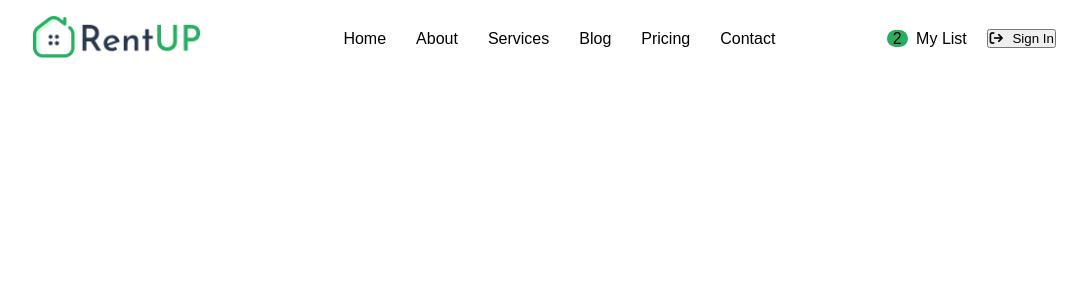
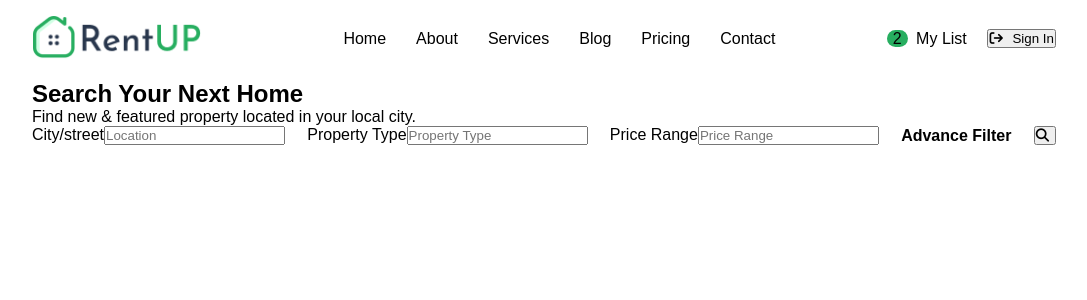
Before and after one commit to anish-pokharel/reales, a React (Create React App) app: page / in a window 1280 px wide. Shown: the top 300 px of the page, without its empty margins (96-1183 px from the left). Built offline with nearby package versions, Linux system fonts and the light colour scheme.

Commit message:
homesection

```diff
--- a/src/components/Page.jsx
+++ b/src/components/Page.jsx
@@ -1,5 +1,7 @@
 import React from "react";
 import Header from "./common/header/Header";
+import { BrowserRouter as Router, Switch, Route } from "react-router-dom";
+import Home from "./home/Home";
 
 const Page = () => {
   return (
@@ -7,6 +9,7 @@ const Page = () => {
       {/* <h1>hello</h1> */}
       {/* Header homre about services blog procing contact */}
       <Header />
+      <Home />
     </>
   );
 };
--- /dev/null
+++ b/src/components/common/Heading.jsx
@@ -0,0 +1,14 @@
+import React from "react";
+
+const Heading = ({ title, subtitle }) => {
+  return (
+    <>
+      <div className="heading">
+        <h1>{title}</h1>
+        <p>{subtitle}</p>
+      </div>
+    </>
+  );
+};
+
+export default Heading;
--- /dev/null
+++ b/src/components/hero/Hero.jsx
@@ -0,0 +1,39 @@
+import React from "react";
+import Heading from "../common/Heading";
+
+const Hero = () => {
+  return (
+    <>
+      <section className="hero">
+        <div className="container">
+          <Heading
+            title="Search Your Next Home "
+            subtitle="Find new & featured property located in your local city."
+          />
+          <form action="" className="flex">
+            <div className="box">
+              <span>City/street</span>
+              <input type="text" placeholder="Location" />
+            </div>
+            <div className="box">
+              <span>Property Type</span>
+              <input type="text" placeholder="Property Type" />
+            </div>
+            <div className="box">
+              <span>Price Range</span>
+              <input type="text" placeholder="Price Range" />
+            </div>
+            <div className="box">
+              <h4>Advance Filter</h4>
+            </div>
+            <button className="btn1">
+              <i className="fa fa-search"></i>
+            </button>
+          </form>
+        </div>
+      </section>
+    </>
+  );
+};
+
+export default Hero;
--- /dev/null
+++ b/src/components/home/Home.jsx
@@ -0,0 +1,12 @@
+import React from "react";
+import Hero from "../hero/Hero";
+
+const Home = () => {
+  return (
+    <>
+      <Hero />
+    </>
+  );
+};
+
+export default Home;
```
Also changed, not shown: src/components/hero/Hero.css (added).
